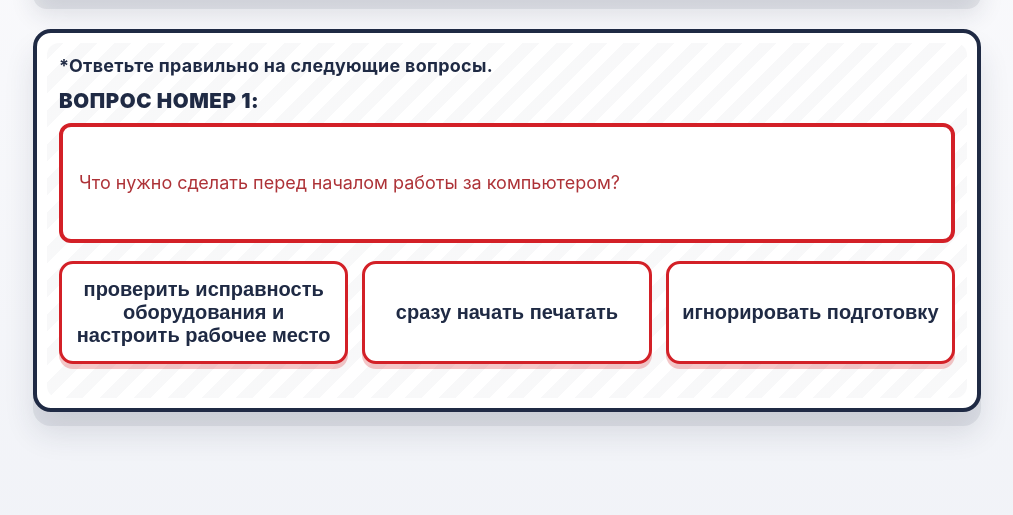
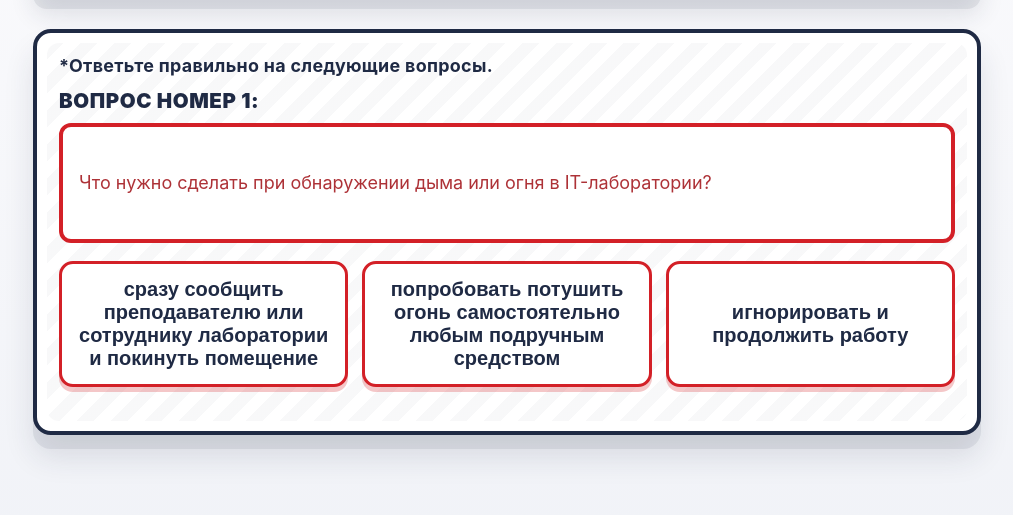
Before and after one commit to MrTemir/Fire_safety_rules_quiz, a plain HTML site: page index.html in a window 1280 px wide. Shown: the part 191-706 px from the top of the page, without its empty margins (133-1146 px from the left). Drawn offline with Linux system fonts and the light colour scheme.

Commit message:
Update index.html

```diff
--- a/index.html
+++ b/index.html
@@ -199,47 +199,47 @@
     // ====== ДАННЫЕ ТЕСТА ======
     const questions = [
   {
-    text: "Что нужно сделать перед началом работы за компьютером?",
+    text: "Что нужно сделать при обнаружении дыма или огня в IT-лаборатории?",
     options: [
-      "Проверить исправность оборудования и настроить рабочее место",
-      "Сразу начать печатать",
-      "Игнорировать подготовку"
+      "Сразу сообщить преподавателю или сотруднику лаборатории и покинуть помещение",
+      "Попробовать потушить огонь самостоятельно любым подручным средством",
+      "Игнорировать и продолжить работу"
     ],
     correct: 0
   },
   {
-    text: "Как следует обращаться с клавиатурой и мышью?",
+    text: "Можно ли использовать неисправное электрическое оборудование?",
     options: [
-      "Сильно ударять по клавишам для скорости",
-      "Использовать аккуратно, без лишнего давления",
-      "Разбирать для интереса"
+      "Да, если оно работает время от времени",
+      "Нет, неисправное оборудование может вызвать пожар",
+      "Да, но только под наблюдением"
     ],
     correct: 1
   },
   {
-    text: "Что делать, если заметили неисправность компьютера?",
+    text: "Что запрещается делать с розетками и электропроводкой в IT-кабинете?",
     options: [
-      "Сообщить преподавателю или лаборанту",
-      "Попробовать починить самостоятельно",
-      "Игнорировать и продолжать работать"
+      "Подключать только одно устройство на розетку",
+      "Использовать удлинители с перегрузкой и самодельные соединения",
+      "Проверять кабели на целостность перед использованием"
+    ],
+    correct: 1
+  },
+  {
+    text: "Где должны находиться огнетушители в IT-лаборатории?",
+    options: [
+      "В открытом доступе, на видных местах",
+      "Спрятаны в шкафах, чтобы никто не трогал",
+      "Только у преподавателя"
     ],
     correct: 0
   },
   {
-    text: "Можно ли приносить еду и напитки к рабочему месту с компьютером?",
+    text: "Что делать при срабатывании пожарной сигнализации?",
     options: [
-      "Да, это не запрещено",
-      "Только воду в закрытой бутылке",
-      "Нет, это запрещено для безопасности оборудования"
-    ],
-    correct: 2
-  },
-  {
-    text: "Что нужно сделать по окончании работы?",
-    options: [
-      "Выключить компьютер и привести место в порядок",
-      "Оставить всё как есть и уйти",
-      "Переставить оборудование местами"
+      "Сохранять спокойствие и покинуть помещение по эвакуационным выходам",
+      "Продолжать работать, пока сигнализация не перестанет звучать",
+      "Отключить сигнализацию самостоятельно"
     ],
     correct: 0
   }
```
